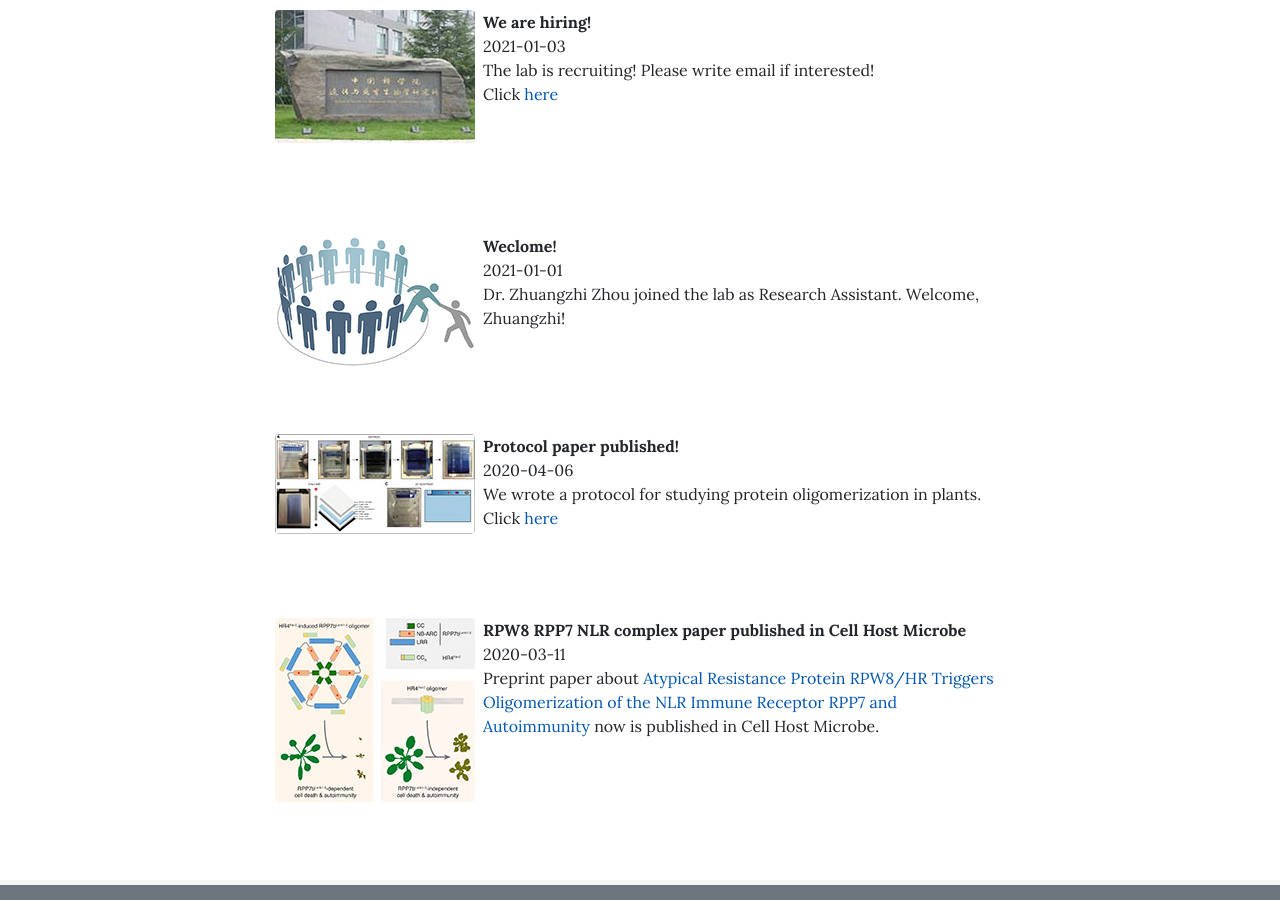
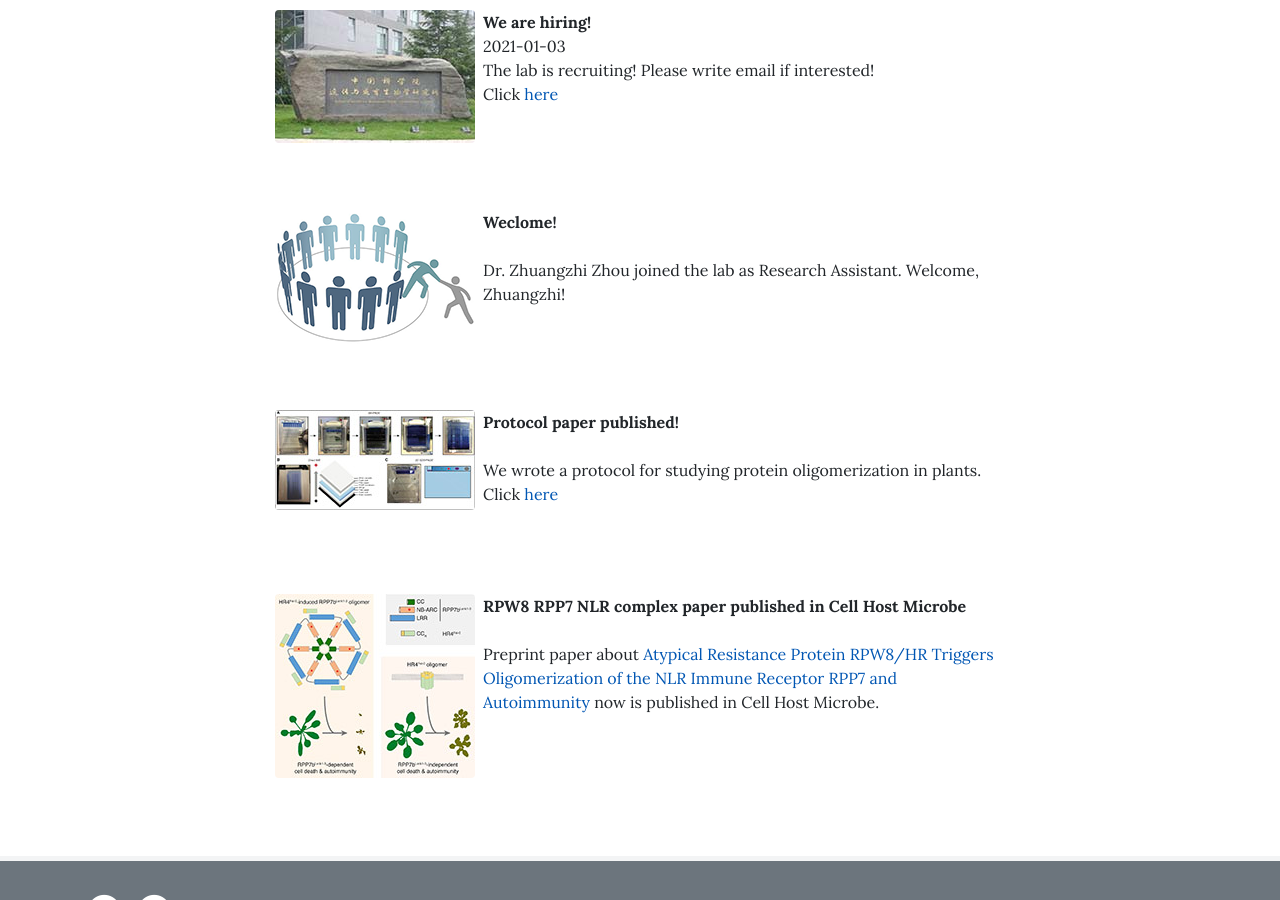
Before and after one commit to leili-plantmicrobe/leili-plantmicrobe.github.io, a Jekyll site: the page built from pages/home.md, in a window 1280 px wide and 900 px high, scrolled down 1039 px. Built offline with Jekyll 4.4.1, drawn with Linux system fonts in a browser that asks for light colours.

Commit message:
Update home.md

```diff
--- a/pages/home.md
+++ b/pages/home.md
@@ -48,11 +48,10 @@ Click [here]({{ site.baseurl }}{% link pages/join.md %})
 
 <br/>
 <br/>
-<br/>
 
 ![zhuangzhi]({{ site.baseurl }}{% link /assets/img/join.png %}){: .rounded .float-left}
 **Weclome!**<br/>
-2021-01-01<br/>
+<br/>
 Dr. Zhuangzhi Zhou joined the lab as Research Assistant. Welcome, Zhuangzhi!
 <br/>
 <br/>
@@ -64,7 +63,7 @@ Dr. Zhuangzhi Zhou joined the lab as Research Assistant. Welcome, Zhuangzhi!
 
 ![bupage1]({{ site.baseurl }}{% link /assets/img/bupage.jpg %}){: .rounded .float-left}
 **Protocol paper published!**<br/>
-2020-04-06<br/>
+<br/>
 We wrote a protocol for studying protein oligomerization in plants.<br/>
 Click [here](https://currentprotocols.onlinelibrary.wiley.com/doi/full/10.1002/cppb.20107)
 <br/>
@@ -76,6 +75,6 @@ Click [here](https://currentprotocols.onlinelibrary.wiley.com/doi/full/10.1002/c
 <br/>
 ![rpp7]({{ site.baseurl }}{% link /assets/img/rpp7.jpg %}){: .rounded .float-left}
 **RPW8 RPP7 NLR complex paper published in Cell Host Microbe**<br/>
-2020-03-11<br/>
+<br/>
 Preprint paper about [Atypical Resistance Protein RPW8/HR Triggers Oligomerization of the NLR Immune Receptor RPP7 and Autoimmunity](https://www.sciencedirect.com/science/article/abs/pii/S1931312820300512?via%3Dihub) now is published in Cell Host Microbe.
 {: .clearfix}
```
